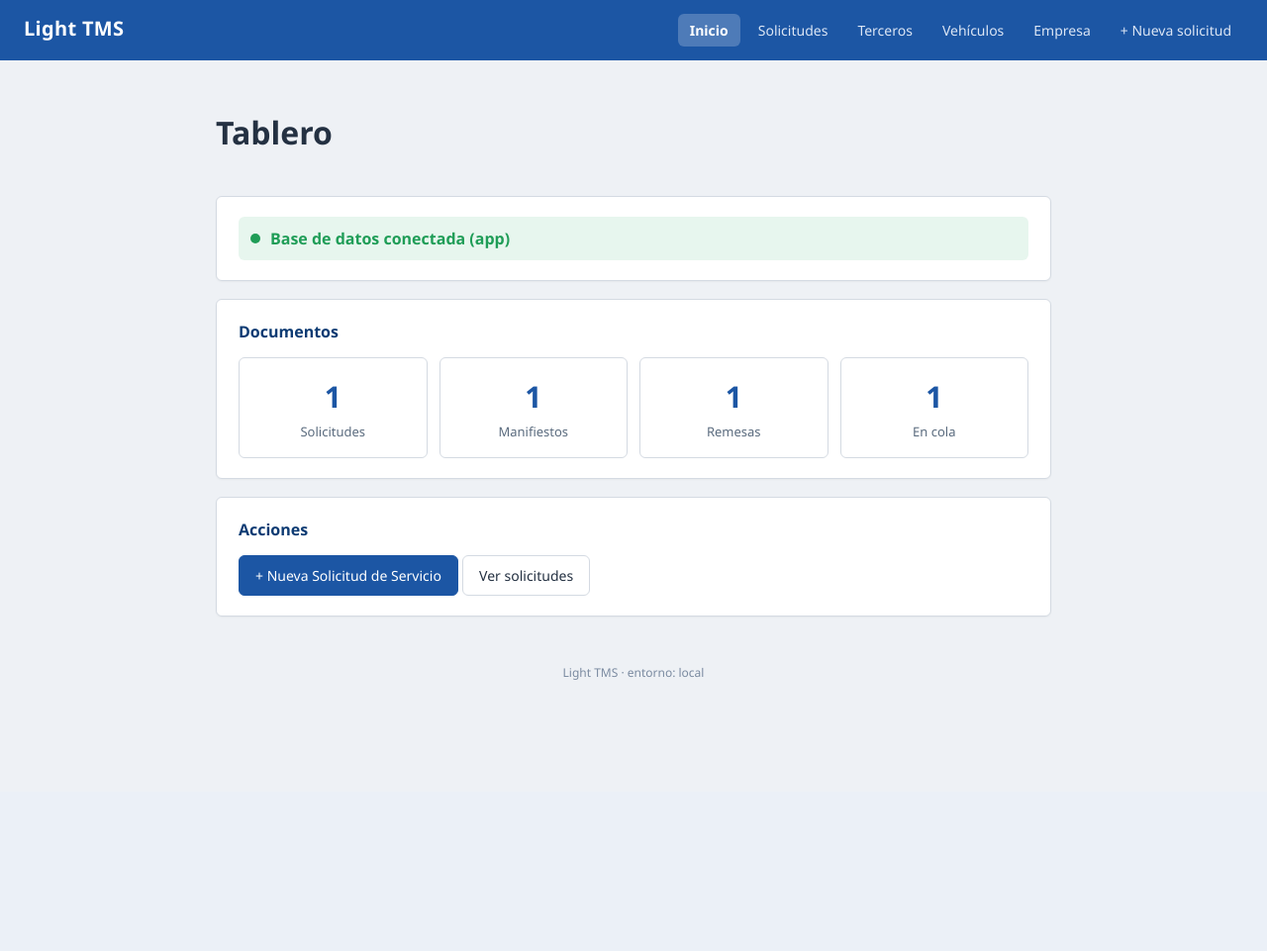
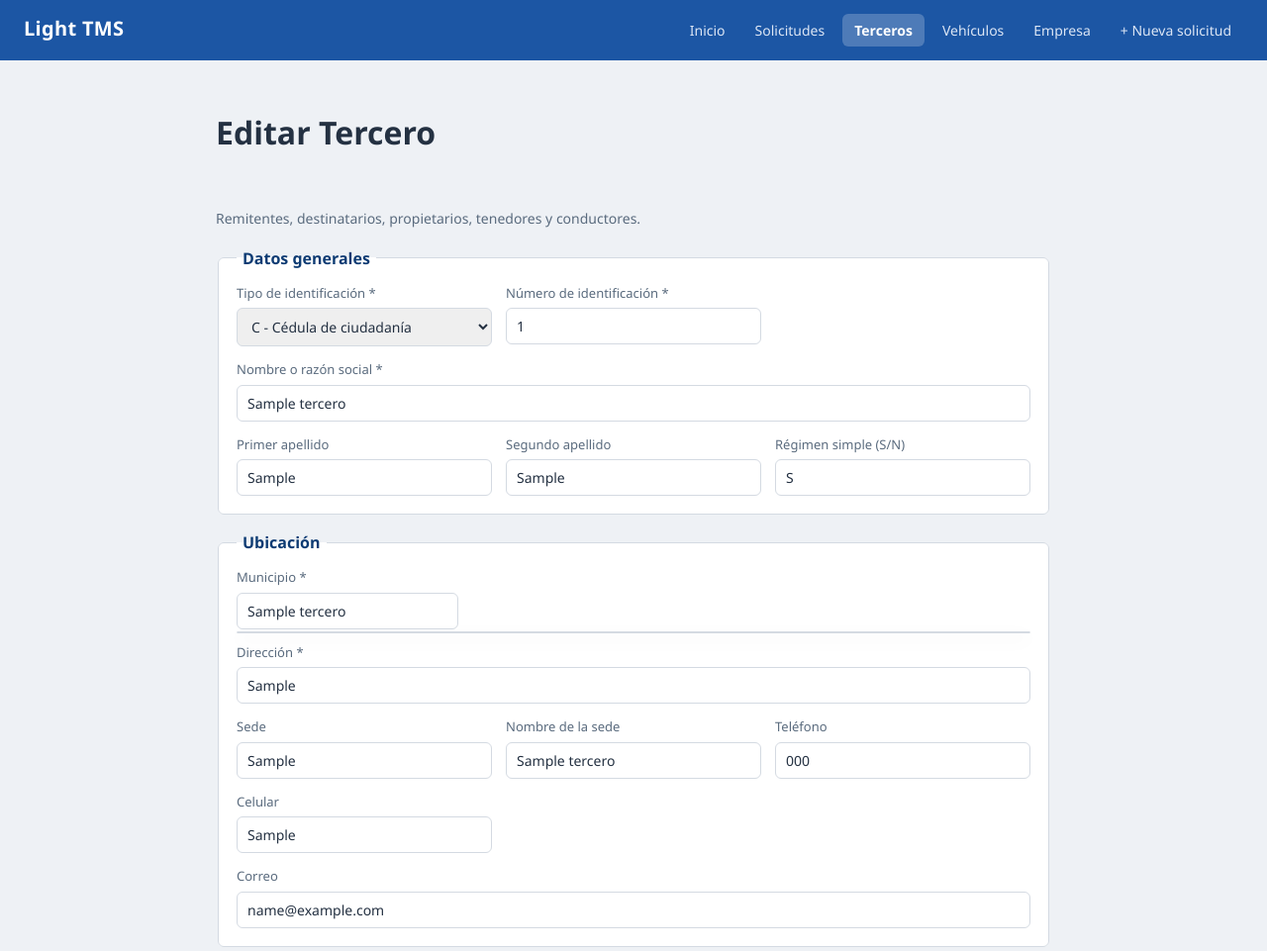
Before and after one commit to grachos/light-tms, a PHP site: page /index.php?r=tercero.editar&id=1 in a window 1280 px wide. Shown: the top 961 px of the page at 99% size. Before the commit the page ends 687 px from the top, so only its background shows below. Run offline with PHP 8.4, Linux system fonts and the light colour scheme; tables that the repository leaves empty hold one stand-in row (values such as "Sample post").

Commit message:
Editar Tercero y Vehículo
- TerceroRepo::actualizar / VehiculoRepo::actualizar.
- Formularios crear/editar con precarga de valores.
- Rutas tercero.editar/actualizar y vehiculo.editar/actualizar.
- Enlace "Editar" en los listados.

Verificado local: precarga y actualización OK.

Co-Authored-By: Claude Opus 4.8 <noreply@anthropic.com>

```diff
--- a/public/index.php
+++ b/public/index.php
@@ -72,6 +72,37 @@ try {
             }
             break;
 
+        case 'tercero.editar':
+            $tercero = (new TerceroRepo())->obtener((int) ($_GET['id'] ?? 0));
+            if ($tercero === null) {
+                header('Location: ' . ruta('terceros', ['err' => 'Tercero no encontrado.']));
+                break;
+            }
+            $accion = ruta('tercero.actualizar', ['id' => (int) $tercero['id']]);
+            layout_top('Editar tercero', 'terceros');
+            require __DIR__ . '/../src/vistas/tercero_form.php';
+            layout_bottom();
+            break;
+
+        case 'tercero.actualizar':
+            $id = (int) ($_GET['id'] ?? 0);
+            if ($_SERVER['REQUEST_METHOD'] !== 'POST') {
+                header('Location: ' . ruta('tercero.editar', ['id' => $id]));
+                break;
+            }
+            if (empty($_POST['cod_municipio'])) {
+                header('Location: ' . ruta('tercero.editar', ['id' => $id, 'err' => 'Elige el municipio de la lista.']));
+                break;
+            }
+            try {
+                (new TerceroRepo())->actualizar($id, $_POST);
+                header('Location: ' . ruta('terceros', ['ok' => 'Tercero actualizado.']));
+            } catch (Throwable $e) {
+                $msg = config()['app']['debug'] ? $e->getMessage() : 'No se pudo actualizar.';
+                header('Location: ' . ruta('tercero.editar', ['id' => $id, 'err' => $msg]));
+            }
+            break;
+
         case 'tercero.registrar':
             $id = (int) ($_GET['id'] ?? 0);
             $resp = (new TerceroRepo())->registrarEnRndc($id);
@@ -110,6 +141,37 @@ try {
             } catch (Throwable $e) {
                 $msg = config()['app']['debug'] ? $e->getMessage() : 'No se pudo guardar el vehículo.';
                 header('Location: ' . ruta('vehiculo.nuevo', ['err' => $msg]));
+            }
+            break;
+
+        case 'vehiculo.editar':
+            $vehiculo = (new VehiculoRepo())->obtener((int) ($_GET['id'] ?? 0));
+            if ($vehiculo === null) {
+                header('Location: ' . ruta('vehiculos', ['err' => 'Vehículo no encontrado.']));
+                break;
+            }
+            $accion = ruta('vehiculo.actualizar', ['id' => (int) $vehiculo['id']]);
+            layout_top('Editar vehículo', 'vehiculos');
+            require __DIR__ . '/../src/vistas/vehiculo_form.php';
+            layout_bottom();
+            break;
+
+        case 'vehiculo.actualizar':
+            $id = (int) ($_GET['id'] ?? 0);
+            if ($_SERVER['REQUEST_METHOD'] !== 'POST') {
+                header('Location: ' . ruta('vehiculo.editar', ['id' => $id]));
+                break;
+            }
+            if (empty($_POST['tenedor_num_id'])) {
+                header('Location: ' . ruta('vehiculo.editar', ['id' => $id, 'err' => 'Elige el tenedor de la lista de terceros.']));
+                break;
+            }
+            try {
+                (new VehiculoRepo())->actualizar($id, $_POST);
+                header('Location: ' . ruta('vehiculos', ['ok' => 'Vehículo actualizado.']));
+            } catch (Throwable $e) {
+                $msg = config()['app']['debug'] ? $e->getMessage() : 'No se pudo actualizar.';
+                header('Location: ' . ruta('vehiculo.editar', ['id' => $id, 'err' => $msg]));
             }
             break;
 
--- a/src/Maestro/TerceroRepo.php
+++ b/src/Maestro/TerceroRepo.php
@@ -61,6 +61,25 @@ final class TerceroRepo
             $f['label'] = $f['nombre'] . ' (' . $f['tipo_id'] . ' ' . $f['num_id'] . ')';
         }
         return $filas;
+    }
+
+    /**
+     * Actualiza un tercero existente.
+     *
+     * @param array<string,mixed> $datos
+     */
+    public function actualizar(int $id, array $datos): void
+    {
+        $fila = [];
+        foreach (self::CAMPOS as $c) {
+            $valor = $datos[$c] ?? null;
+            $fila[$c] = ($valor === '' ? null : $valor);
+        }
+        $fila['es_conductor'] = !empty($datos['es_conductor']) ? 1 : 0;
+
+        $sets = implode(', ', array_map(static fn ($c) => "$c = :$c", array_keys($fila)));
+        $fila['id'] = $id;
+        db()->prepare("UPDATE tercero SET $sets WHERE id = :id")->execute($fila);
     }
 
     /** @return list<array<string,mixed>> */
--- a/src/Maestro/VehiculoRepo.php
+++ b/src/Maestro/VehiculoRepo.php
@@ -62,6 +62,26 @@ final class VehiculoRepo
             $f['label'] = $f['placa'] . (!empty($f['marca']) ? ' — ' . $f['marca'] : '');
         }
         return $filas;
+    }
+
+    /**
+     * Actualiza un vehículo existente.
+     *
+     * @param array<string,mixed> $datos
+     */
+    public function actualizar(int $id, array $datos): void
+    {
+        $fila = [];
+        foreach (self::CAMPOS as $c) {
+            $valor = $datos[$c] ?? null;
+            $fila[$c] = ($valor === '' ? null : $valor);
+        }
+        if (!empty($fila['placa'])) {
+            $fila['placa'] = strtoupper((string) $fila['placa']);
+        }
+        $sets = implode(', ', array_map(static fn ($c) => "$c = :$c", array_keys($fila)));
+        $fila['id'] = $id;
+        db()->prepare("UPDATE vehiculo SET $sets WHERE id = :id")->execute($fila);
     }
 
     /** @return list<array<string,mixed>> */
--- a/src/vistas/tercero_form.php
+++ b/src/vistas/tercero_form.php
@@ -1,55 +1,51 @@
 <?php
 /**
- * Vista: formulario de nuevo Tercero (proceso 11).
- * Campos obligatorios según el diccionario; el RNDC hereda el resto.
+ * Vista: formulario de Tercero (crear o editar, proceso 11).
+ * @var array<string,mixed> $tercero  (vacío al crear)
+ * @var string $accion                (URL destino del form)
  */
 declare(strict_types=1);
 
+$t      = $tercero ?? [];
+$accion = $accion ?? ruta('tercero.crear');
+$editar = !empty($t);
+
 $tiposId = [
-    'C' => 'C - Cédula de ciudadanía',
-    'N' => 'N - NIT',
-    'E' => 'E - Cédula de extranjería',
-    'T' => 'T - Tarjeta de identidad',
-    'P' => 'P - Pasaporte',
+    'C' => 'C - Cédula de ciudadanía', 'N' => 'N - NIT', 'E' => 'E - Cédula de extranjería',
+    'T' => 'T - Tarjeta de identidad', 'P' => 'P - Pasaporte',
 ];
+$v = static fn (string $c): string => e((string) ($GLOBALS['t'][$c] ?? ''));
+
+if (!function_exists('selTipoT')) {
+    function selTipoT(string $name, array $opciones, string $actual): string
+    {
+        $h = '<select name="' . e($name) . '">';
+        foreach ($opciones as $val => $etq) {
+            $h .= '<option value="' . e($val) . '"' . ($val === $actual ? ' selected' : '') . '>' . e($etq) . '</option>';
+        }
+        return $h . '</select>';
+    }
+}
 ?>
-<!-- Leaflet (mapa) solo en esta página -->
 <link rel="stylesheet" href="https://unpkg.com/leaflet@1.9.4/dist/leaflet.css">
 <script defer src="https://unpkg.com/leaflet@1.9.4/dist/leaflet.js"></script>
 
-<h1>Nuevo Tercero</h1>
-<p class="ayuda">Remitentes, destinatarios, propietarios, tenedores y conductores.
-   Se registra una vez; luego el RNDC hereda sus datos en remesas y manifiestos.</p>
+<h1><?= $editar ? 'Editar' : 'Nuevo' ?> Tercero</h1>
+<p class="ayuda">Remitentes, destinatarios, propietarios, tenedores y conductores.</p>
 
 <?php flash(); ?>
 
-<form method="post" action="<?= e(ruta('tercero.crear')) ?>" class="form">
+<form method="post" action="<?= e($accion) ?>" class="form">
 
     <fieldset>
         <legend>Datos generales</legend>
         <div class="grid">
-            <label>Tipo de identificación *
-                <select name="tipo_id" required>
-                    <?php foreach ($tiposId as $v => $t): ?>
-                        <option value="<?= e($v) ?>"><?= e($t) ?></option>
-                    <?php endforeach; ?>
-                </select>
-            </label>
-            <label>Número de identificación *
-                <input type="text" name="num_id" maxlength="15" required>
-            </label>
-            <label class="ancho-total">Nombre o razón social *
-                <input type="text" name="nombre" maxlength="100" required>
-            </label>
-            <label>Primer apellido
-                <input type="text" name="primer_apellido" maxlength="100">
-            </label>
-            <label>Segundo apellido
-                <input type="text" name="segundo_apellido" maxlength="100">
-            </label>
-            <label>Régimen simple (S/N)
-                <input type="text" name="regimen_simple" maxlength="1" placeholder="N">
-            </label>
+            <label>Tipo de identificación * <?= selTipoT('tipo_id', $tiposId, (string) ($t['tipo_id'] ?? 'C')) ?></label>
+            <label>Número de identificación * <input type="text" name="num_id" maxlength="15" required value="<?= $v('num_id') ?>"></label>
+            <label class="ancho-total">Nombre o razón social * <input type="text" name="nombre" maxlength="100" required value="<?= $v('nombre') ?>"></label>
+            <label>Primer apellido <input type="text" name="primer_apellido" maxlength="100" value="<?= $v('primer_apellido') ?>"></label>
+            <label>Segundo apellido <input type="text" name="segundo_apellido" maxlength="100" value="<?= $v('segundo_apellido') ?>"></label>
+            <label>Régimen simple (S/N) <input type="text" name="regimen_simple" maxlength="1" value="<?= $v('regimen_simple') ?>"></label>
         </div>
     </fieldset>
 
@@ -58,29 +54,17 @@ $tiposId = [
         <div class="grid">
             <label class="ancho-total">Municipio *
                 <div class="autocompletar" data-ac="municipios">
-                    <input type="text" class="ac-texto" name="municipio_nombre" autocomplete="off" placeholder="Escribe y elige…" required>
+                    <input type="text" class="ac-texto" name="municipio_nombre" autocomplete="off" placeholder="Escribe y elige…" required value="<?= $v('municipio_nombre') ?>">
                     <ul class="ac-lista"></ul>
-                    <input type="hidden" name="cod_municipio" data-ac-field="codigo_rndc">
+                    <input type="hidden" name="cod_municipio" data-ac-field="codigo_rndc" value="<?= $v('cod_municipio') ?>">
                 </div>
             </label>
-            <label class="ancho-total">Dirección *
-                <input type="text" name="direccion" maxlength="120" required>
-            </label>
-            <label>Sede
-                <input type="text" name="sede" maxlength="6" placeholder="0">
-            </label>
-            <label>Nombre de la sede
-                <input type="text" name="nombre_sede" maxlength="40">
-            </label>
-            <label>Teléfono
-                <input type="text" name="telefono" maxlength="10">
-            </label>
-            <label>Celular
-                <input type="text" name="celular" maxlength="10">
-            </label>
-            <label class="ancho-total">Correo
-                <input type="email" name="email" maxlength="120">
-            </label>
+            <label class="ancho-total">Dirección * <input type="text" name="direccion" maxlength="120" required value="<?= $v('direccion') ?>"></label>
+            <label>Sede <input type="text" name="sede" maxlength="6" value="<?= $v('sede') ?>"></label>
+            <label>Nombre de la sede <input type="text" name="nombre_sede" maxlength="40" value="<?= $v('nombre_sede') ?>"></label>
+            <label>Teléfono <input type="text" name="telefono" maxlength="10" value="<?= $v('telefono') ?>"></label>
+            <label>Celular <input type="text" name="celular" maxlength="10" value="<?= $v('celular') ?>"></label>
+            <label class="ancho-total">Correo <input type="email" name="email" maxlength="120" value="<?= $v('email') ?>"></label>
         </div>
     </fieldset>
 
@@ -92,47 +76,36 @@ $tiposId = [
             <a href="#" id="abrir-google-maps" class="btn">Abrir en Google Maps</a>
         </div>
         <div class="mapa-barra">
-            <input type="text" id="mapa-pegar" placeholder="Pega aquí un enlace de Google Maps (con @lat,lng) o escribe lat,lng">
+            <input type="text" id="mapa-pegar" placeholder="Pega un enlace de Google Maps (con @lat,lng) o escribe lat,lng">
             <button type="button" id="mapa-pegar-btn" class="btn">Usar enlace</button>
         </div>
         <div id="mapa"></div>
         <p class="ayuda">Haz clic en el mapa o arrastra el marcador para fijar la ubicación.</p>
         <div class="grid">
-            <label>Latitud
-                <input type="text" id="latitud" name="latitud" readonly placeholder="(clic en el mapa)">
-            </label>
-            <label>Longitud
-                <input type="text" id="longitud" name="longitud" readonly placeholder="(clic en el mapa)">
-            </label>
+            <label>Latitud <input type="text" id="latitud" name="latitud" readonly value="<?= $v('latitud') ?>" placeholder="(clic en el mapa)"></label>
+            <label>Longitud <input type="text" id="longitud" name="longitud" readonly value="<?= $v('longitud') ?>" placeholder="(clic en el mapa)"></label>
         </div>
     </fieldset>
 
     <fieldset>
         <legend>¿Es conductor?</legend>
         <label class="check">
-            <input type="checkbox" name="es_conductor" value="1" id="chk-conductor"> Sí, este tercero es conductor
+            <input type="checkbox" name="es_conductor" value="1" id="chk-conductor" <?= ((int) ($t['es_conductor'] ?? 0) === 1) ? 'checked' : '' ?>> Sí, este tercero es conductor
         </label>
         <div class="grid" id="campos-conductor" style="margin-top:10px;">
-            <label>Categoría licencia
-                <input type="text" name="categoria_licencia" maxlength="3">
-            </label>
-            <label>Número licencia
-                <input type="text" name="num_licencia" maxlength="20">
-            </label>
-            <label>Vencimiento licencia
-                <input type="date" name="fecha_venc_licencia">
-            </label>
+            <label>Categoría licencia <input type="text" name="categoria_licencia" maxlength="3" value="<?= $v('categoria_licencia') ?>"></label>
+            <label>Número licencia <input type="text" name="num_licencia" maxlength="20" value="<?= $v('num_licencia') ?>"></label>
+            <label>Vencimiento licencia <input type="date" name="fecha_venc_licencia" value="<?= $v('fecha_venc_licencia') ?>"></label>
         </div>
     </fieldset>
 
     <div class="acciones">
-        <button type="submit" class="btn btn--primario">Guardar tercero</button>
+        <button type="submit" class="btn btn--primario"><?= $editar ? 'Actualizar' : 'Guardar' ?> tercero</button>
         <a href="<?= e(ruta('terceros')) ?>" class="btn">Cancelar</a>
     </div>
 </form>
 
 <script>
-/* Muestra/oculta los campos de conductor */
 document.addEventListener('DOMContentLoaded', function () {
     var chk = document.getElementById('chk-conductor');
     var cc = document.getElementById('campos-conductor');
--- a/src/vistas/terceros.php
+++ b/src/vistas/terceros.php
@@ -34,10 +34,11 @@ declare(strict_types=1);
                     <td><?= ((int) $t['es_conductor'] === 1) ? 'Sí' : '—' ?></td>
                     <td><span class="chip chip--<?= e($t['estado_rndc']) ?>"><?= e($t['estado_rndc']) ?></span></td>
                     <td>
+                        <a href="<?= e(ruta('tercero.editar', ['id' => (int) $t['id']])) ?>">Editar</a>
                         <?php if ($t['estado_rndc'] !== 'registrado'): ?>
-                            <a href="<?= e(ruta('tercero.registrar', ['id' => (int) $t['id']])) ?>">Registrar en RNDC</a>
+                            &middot; <a href="<?= e(ruta('tercero.registrar', ['id' => (int) $t['id']])) ?>">Registrar en RNDC</a>
                         <?php else: ?>
-                            <span class="ayuda">id <?= e($t['rndc_ingreso_id'] ?? '') ?></span>
+                            &middot; <span class="ayuda">id <?= e($t['rndc_ingreso_id'] ?? '') ?></span>
                         <?php endif; ?>
                     </td>
                 </tr>
--- a/src/vistas/vehiculos.php
+++ b/src/vistas/vehiculos.php
@@ -31,10 +31,11 @@ declare(strict_types=1);
                     <td><?= e($v['tenedor_num_id'] ?? '—') ?></td>
                     <td><span class="chip chip--<?= e($v['estado_rndc']) ?>"><?= e($v['estado_rndc']) ?></span></td>
                     <td>
+                        <a href="<?= e(ruta('vehiculo.editar', ['id' => (int) $v['id']])) ?>">Editar</a>
                         <?php if ($v['estado_rndc'] !== 'registrado'): ?>
-                            <a href="<?= e(ruta('vehiculo.registrar', ['id' => (int) $v['id']])) ?>">Registrar en RNDC</a>
+                            &middot; <a href="<?= e(ruta('vehiculo.registrar', ['id' => (int) $v['id']])) ?>">Registrar en RNDC</a>
                         <?php else: ?>
-                            <span class="ayuda">id <?= e($v['rndc_ingreso_id'] ?? '') ?></span>
+                            &middot; <span class="ayuda">id <?= e($v['rndc_ingreso_id'] ?? '') ?></span>
                         <?php endif; ?>
                     </td>
                 </tr>
```
Also changed, not shown: src/vistas/vehiculo_form.php (+37 -54 lines).
